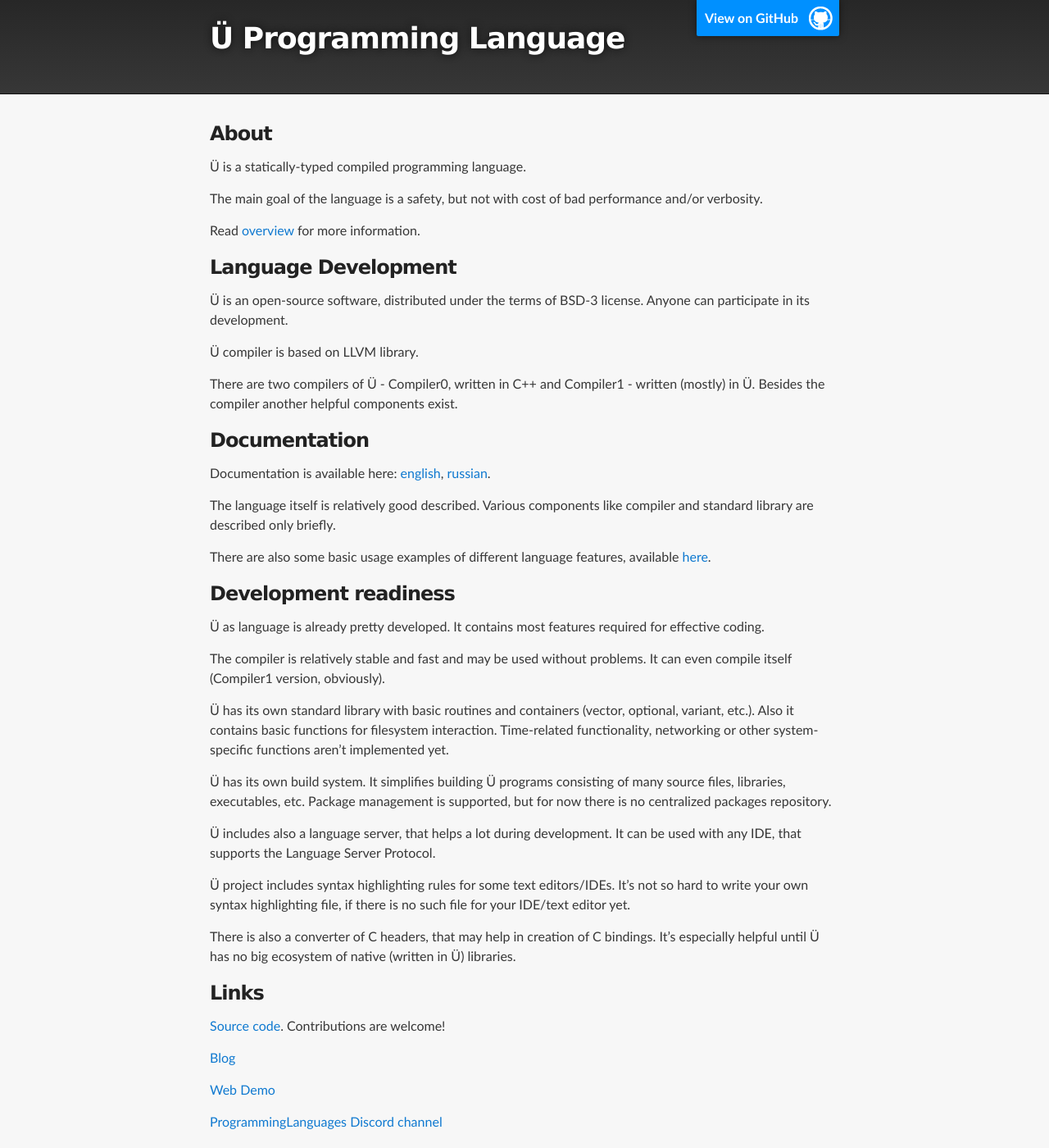
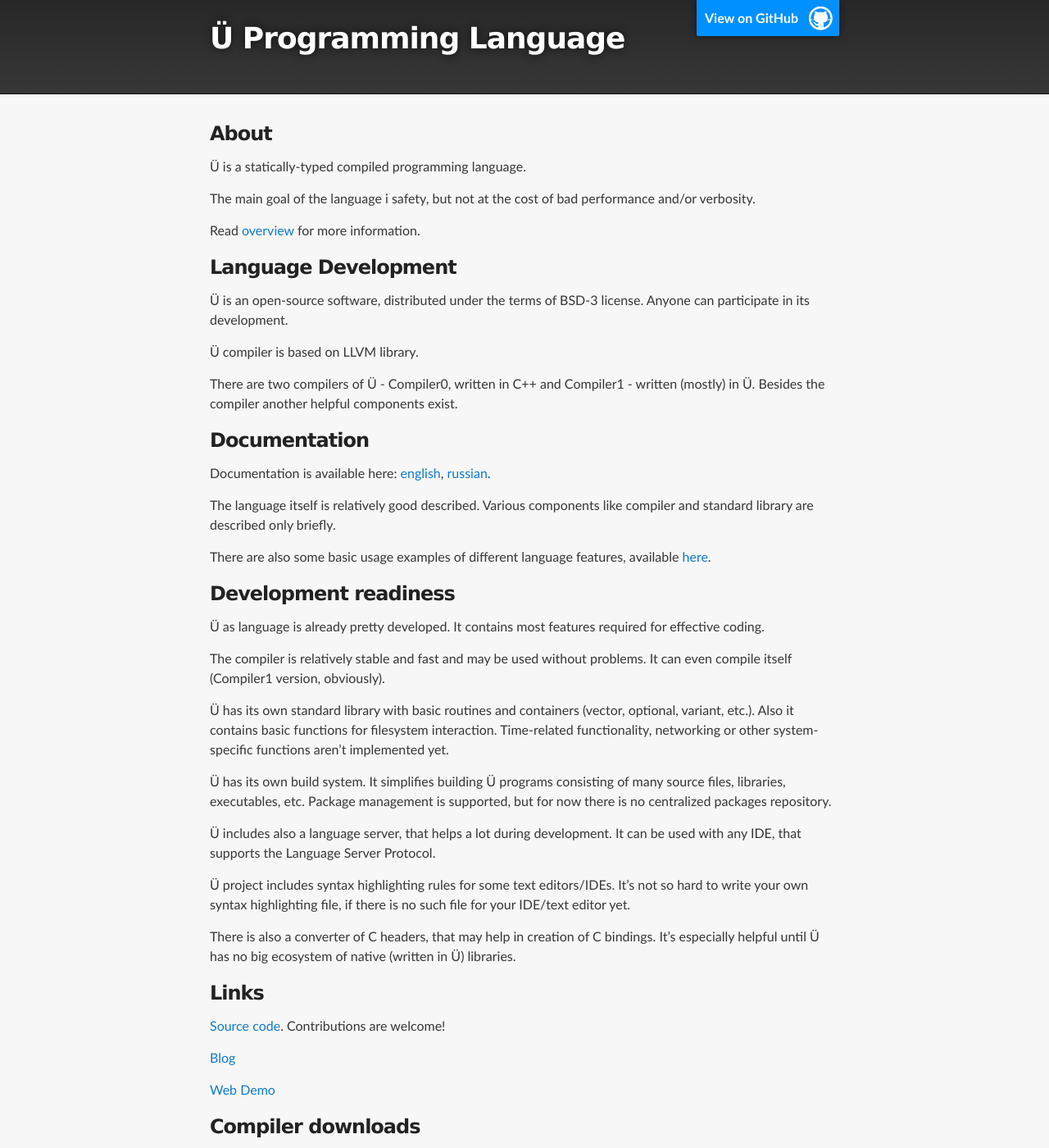
Before and after one commit to Panzerschrek/U-00DC-Sprache-site, a Jekyll site: the page built from index.md, in a window 1280 px wide and 1400 px high. Shown: the whole window at 82% size. Built offline with Jekyll 4.4.1, drawn with Linux system fonts in a browser that asks for light colours; our own code applies the rules of GitHub Pages for plain Markdown files.

Commit message:
Obnovlena startovaja straniça.

```diff
--- a/index.md
+++ b/index.md
@@ -2,7 +2,7 @@
 
 Ü is a statically-typed compiled programming language.
 
-The main goal of the language is a safety, but not with cost of bad performance and/or verbosity.
+The main goal of the language i safety, but not at the cost of bad performance and/or verbosity.
 
 Read [overview](/overview.md) for more information.
 
@@ -63,8 +63,6 @@ Contributions are welcome!
 
 [Web Demo](/web_demo.md)
 
-[ProgrammingLanguages Discord channel](https://discord.com/channels/530598289813536771/1227680274045997176)
-
 
 ### Compiler downloads
 
```
